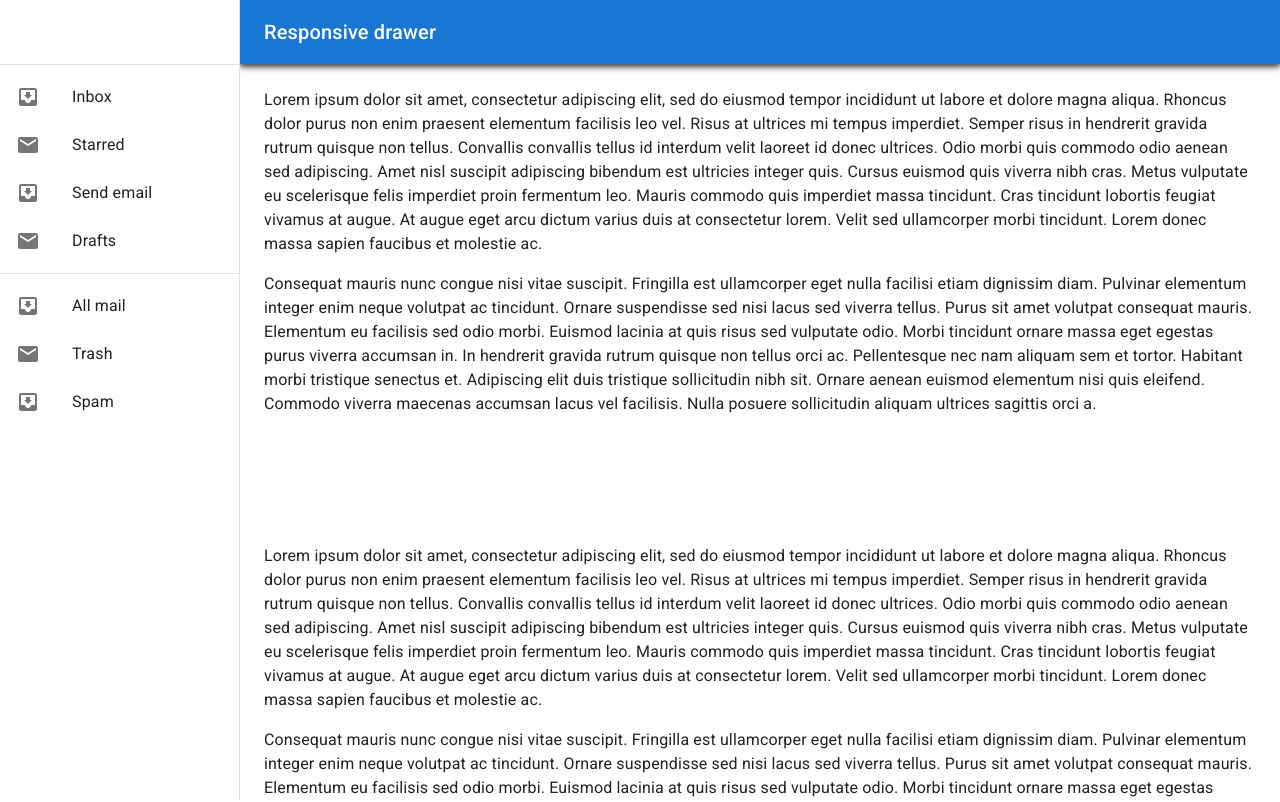
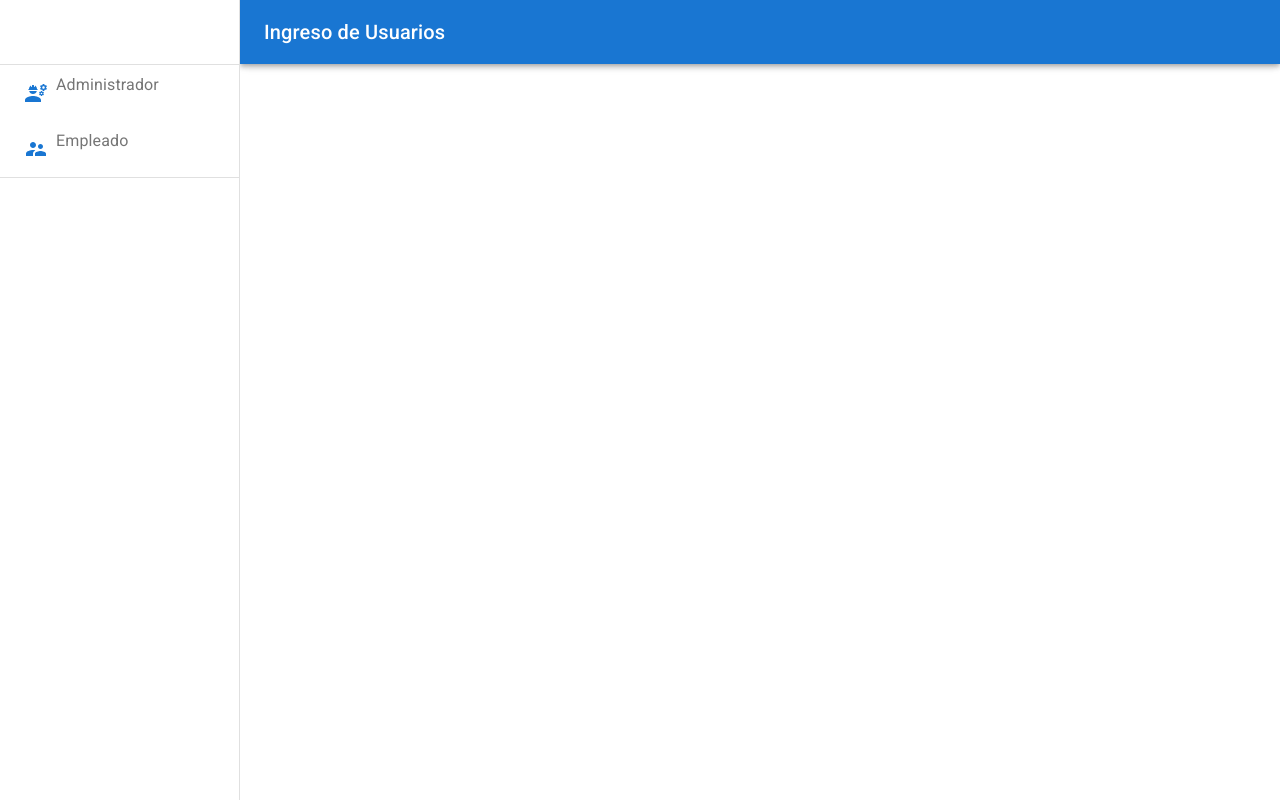
Before and after one commit to natagr23/check-in-with-qr, a React (Create React App) app: page / in a window 1280 px wide. Shown: the top 802 px of the page. Built offline with nearby package versions, Linux system fonts and the light colour scheme; the HTML template or start-up script is replaced by a standard one.

Commit message:
adding admin and Employee buttons

```diff
--- a/src/App.js
+++ b/src/App.js
@@ -15,10 +15,8 @@ import '@fontsource/roboto/700.css';
 function App() {
   return (
     <>
-      <Login />
       <BrowserRouter>
         <ContextProvider>
-          <Login />
           <Routes>
             <Route path="/" element={[<Login />]} />
             <Route path="/Pages/Admin" element={[<Admin />]} />
--- a/src/Pages/Login.js
+++ b/src/Pages/Login.js
@@ -1,4 +1,6 @@
 import * as React from 'react';
+import { Link } from 'react-router-dom';
+import Admin from './Admin';
 import PropTypes from 'prop-types';
 import AppBar from '@mui/material/AppBar';
 import Box from '@mui/material/Box';
@@ -16,6 +18,8 @@ import MailIcon from '@mui/icons-material/Mail';
 import MenuIcon from '@mui/icons-material/Menu';
 import Toolbar from '@mui/material/Toolbar';
 import Typography from '@mui/material/Typography';
+import SupervisorAccountIcon from '@mui/icons-material/SupervisorAccount';
+import EngineeringIcon from '@mui/icons-material/Engineering';
 
 import '@fontsource/roboto/300.css';
 import '@fontsource/roboto/400.css';
@@ -36,31 +40,45 @@ function Login(props) {
     <div>
       <Toolbar />
       <Divider />
-      <List>
-        {['Inbox', 'Starred', 'Send email', 'Drafts'].map((text, index) => (
-          <ListItem key={text} disablePadding>
+      <ListItemButton
+        disablePadding
+        color="primary"
+        component={Link}
+        to={'/Pages/Admin'}
+      >
+        <ListItemIcon>
+          <IconButton color="primary" component={Link} to={'/Pages/Admin'}>
+            <EngineeringIcon />
+          </IconButton>
+          Administrador
+          <Divider />
+        </ListItemIcon>
+      </ListItemButton>
+      <ListItemButton color="primary" component={Link} to={'/Pages/Employee'}>
+        <ListItemIcon disablePadding>
+          <Divider />
+          <IconButton color="primary" component={Link} to={'/Pages/Employee'}>
+            <SupervisorAccountIcon />
+          </IconButton>
+          Empleado
+        </ListItemIcon>
+      </ListItemButton>
+      {/* {['Administrador', 'Empleado'].map((text, index) => (
+        <ListItem key={text} disablePadding component={Link} to="/Pages/Admin">
           <ListItemButton>
             <ListItemIcon>
-                {index % 2 === 0 ? <InboxIcon /> : <MailIcon />}
+              {index % 2 === 0 ? (
+                <EngineeringIcon />
+              ) : (
+                <SupervisorAccountIcon />
+              )}
             </ListItemIcon>
             <ListItemText primary={text} />
           </ListItemButton>
         </ListItem>
-        ))}
-      </List>
+      ))} */}
+
       <Divider />
-      <List>
-        {['All mail', 'Trash', 'Spam'].map((text, index) => (
-          <ListItem key={text} disablePadding>
-            <ListItemButton>
-              <ListItemIcon>
-                {index % 2 === 0 ? <InboxIcon /> : <MailIcon />}
-              </ListItemIcon>
-              <ListItemText primary={text} />
-            </ListItemButton>
-          </ListItem>
-        ))}
-      </List>
     </div>
   );
 
@@ -88,7 +106,7 @@ function Login(props) {
             <MenuIcon />
           </IconButton>
           <Typography variant="h6" noWrap component="div">
-            Responsive drawer
+            Ingreso de Usuarios
           </Typography>
         </Toolbar>
       </AppBar>
@@ -139,36 +157,8 @@ function Login(props) {
         }}
       >
         <Toolbar />
-        <Typography paragraph>
-          Lorem ipsum dolor sit amet, consectetur adipiscing elit, sed do
-          eiusmod tempor incididunt ut labore et dolore magna aliqua. Rhoncus
-          dolor purus non enim praesent elementum facilisis leo vel. Risus at
-          ultrices mi tempus imperdiet. Semper risus in hendrerit gravida rutrum
-          quisque non tellus. Convallis convallis tellus id interdum velit
-          laoreet id donec ultrices. Odio morbi quis commodo odio aenean sed
-          adipiscing. Amet nisl suscipit adipiscing bibendum est ultricies
-          integer quis. Cursus euismod quis viverra nibh cras. Metus vulputate
-          eu scelerisque felis imperdiet proin fermentum leo. Mauris commodo
-          quis imperdiet massa tincidunt. Cras tincidunt lobortis feugiat
-          vivamus at augue. At augue eget arcu dictum varius duis at consectetur
-          lorem. Velit sed ullamcorper morbi tincidunt. Lorem donec massa sapien
-          faucibus et molestie ac.
-        </Typography>
-        <Typography paragraph>
-          Consequat mauris nunc congue nisi vitae suscipit. Fringilla est
-          ullamcorper eget nulla facilisi etiam dignissim diam. Pulvinar
-          elementum integer enim neque volutpat ac tincidunt. Ornare suspendisse
-          sed nisi lacus sed viverra tellus. Purus sit amet volutpat consequat
-          mauris. Elementum eu facilisis sed odio morbi. Euismod lacinia at quis
-          risus sed vulputate odio. Morbi tincidunt ornare massa eget egestas
-          purus viverra accumsan in. In hendrerit gravida rutrum quisque non
-          tellus orci ac. Pellentesque nec nam aliquam sem et tortor. Habitant
-          morbi tristique senectus et. Adipiscing elit duis tristique
-          sollicitudin nibh sit. Ornare aenean euismod elementum nisi quis
-          eleifend. Commodo viverra maecenas accumsan lacus vel facilisis. Nulla
-          posuere sollicitudin aliquam ultrices sagittis orci a.
-        </Typography>
       </Box>
+      {/* <Admin /> */}
     </Box>
   );
 }
```
Lines whose indentation alone changed are shown as unchanged.
